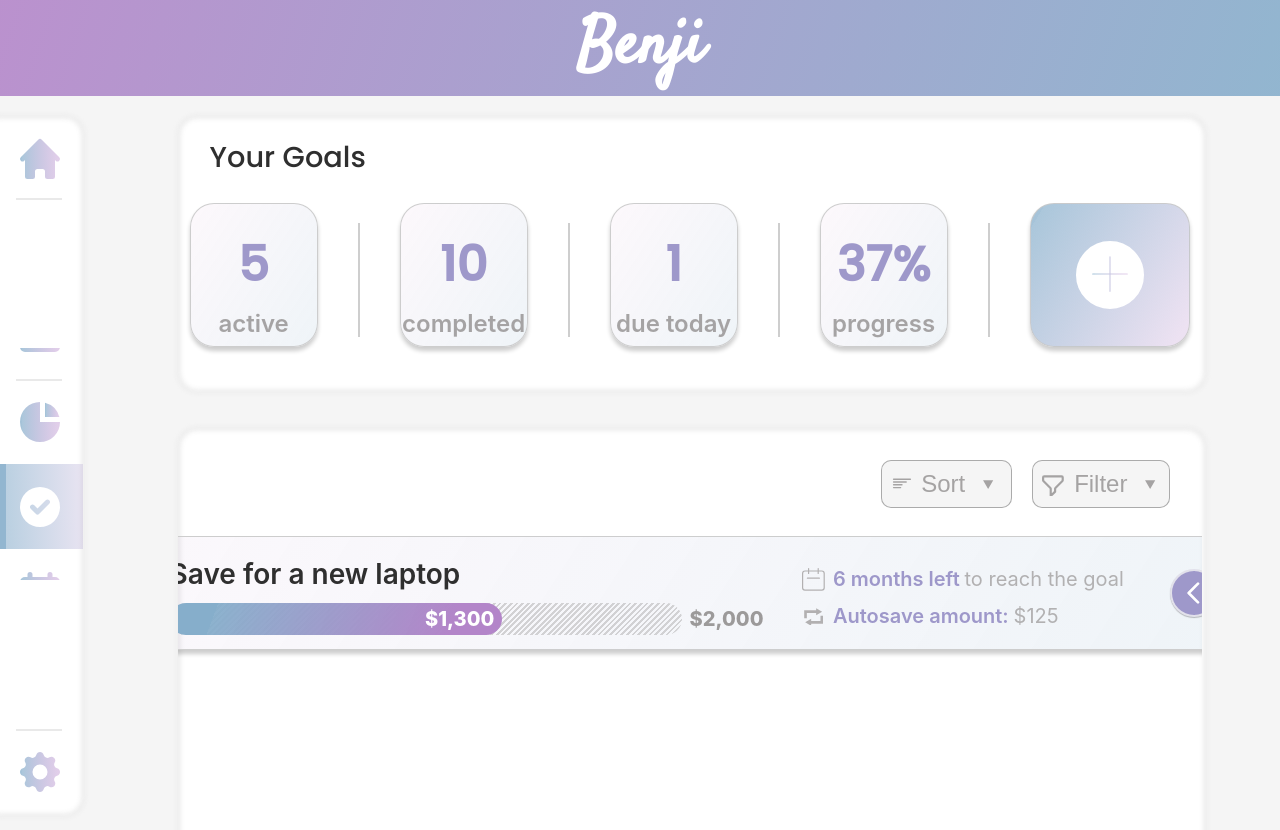
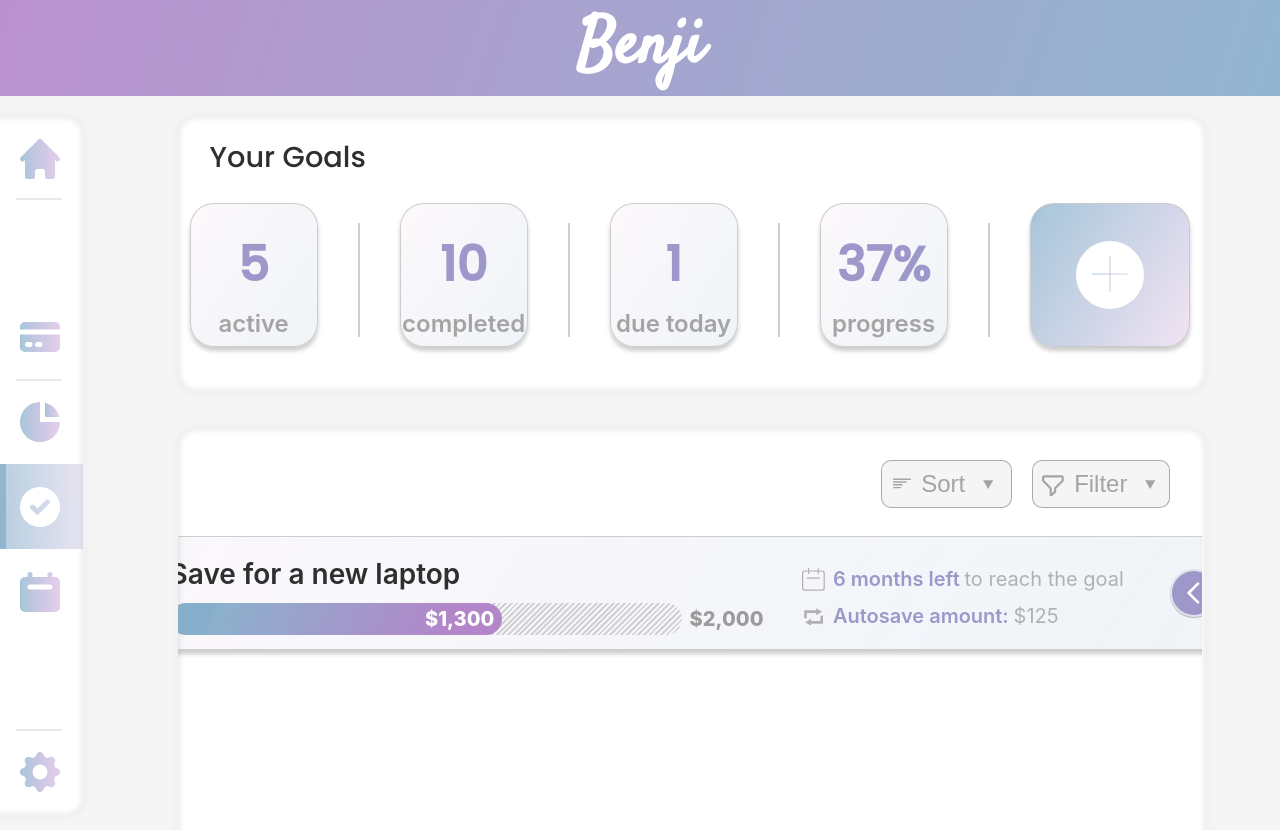
Before and after one commit to victorsandru/Benji, a React (Create React App) app in the folder benji/: page /goals in a window 1280 px wide. Shown: the top 830 px of the page. Built offline with nearby package versions, Linux system fonts and the light colour scheme.

Commit message:
Adjust animation duration and styling in the SideBar component

```diff
--- a/benji/src/components/UI/SideBar.css
+++ b/benji/src/components/UI/SideBar.css
@@ -4,9 +4,9 @@
     width: 6.2rem;
     min-height: 100%;
     border-radius: 1.2rem;
-    transition: all 0.5s;
+    transition: all 0.35s;
     display: grid;
-    grid-template-rows: repeat(3, 1fr);
+    grid-template-rows: 1fr 1.5fr 1fr;
 }
 
 .link-container {
@@ -16,7 +16,7 @@
     display: flex;
     flex-direction: column;
     align-items: flex-start;
-    transition: all 0.5s;
+    transition: all 0.35s;
     overflow: hidden;
 }
 
@@ -120,7 +120,7 @@
     height: 100%;
     color: white;
     background: linear-gradient(88.2deg, rgba(134, 174, 203, 0.5) 2.5%, rgba(179, 133, 201, 0.3) 50.66%);
-    transition: all 0.4s ease-in;
+    transition: all 0.35s ease-in;
     z-index: 0;
 }
 
```
